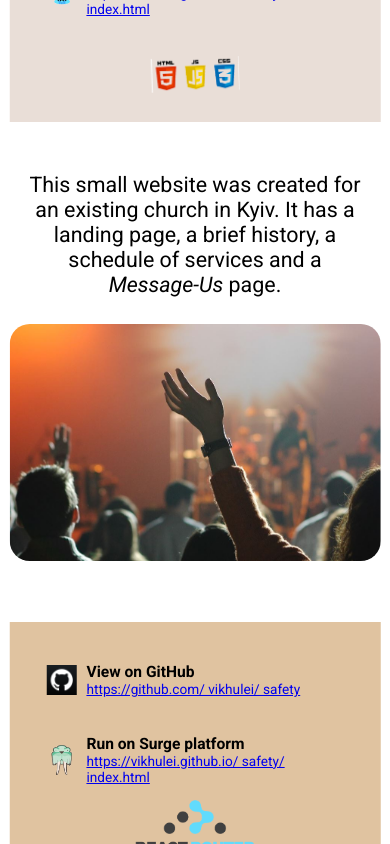
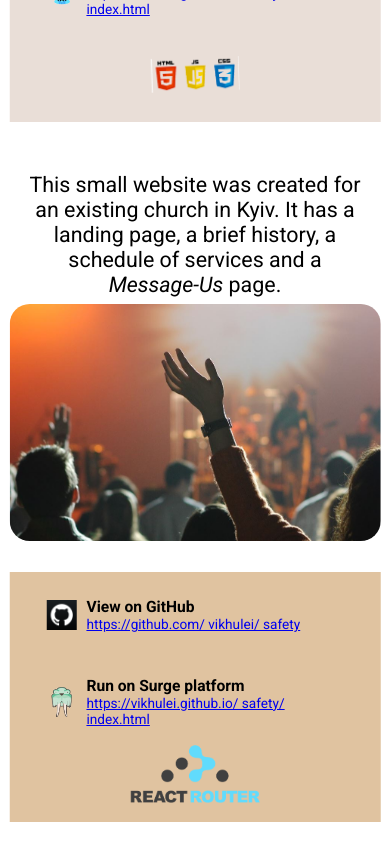
Before and after one commit to vikhulei/portfolio_new, a React (Create React App) app: page / in a window 390 px wide. Shown: the part 4680-5524 px from the top of the page. Built offline with nearby package versions, Linux system fonts and the light colour scheme.

Commit message:
mobile second project corrected

```diff
--- a/src/sections/07_secondProject/SecondProjectStyle.js
+++ b/src/sections/07_secondProject/SecondProjectStyle.js
@@ -12,8 +12,9 @@ const Wrapper = styled(WrapperStyled) `
     @media screen and (max-width: 800px) {
         flex-direction: column-reverse;
         padding: 0;
-        justify-content: space-around;
-        height: 800px;
+        justify-content: space-between;
+        height: 650px;
+        margin: 50px 0;
     }
 `
 const ImageDescriptionWrapper = styled.div `
@@ -23,7 +24,7 @@ const ImageDescriptionWrapper = styled.div `
     flex-direction: column;
     align-items: center;
     @media screen and (max-width: 800px) {
-        height: 350px;
+        height: 330px;
         width: 100%;
         flex-direction: column-reverse;
         justify-content: space-between;
@@ -65,7 +66,7 @@ const LinksWrapper = styled.div `
     @media screen and (max-width: 800px) {
         height: 250px;
         width: 100%;
-        padding: 5% 10%;
+        padding: 0 10% 5%;
     }
     `
 
```
